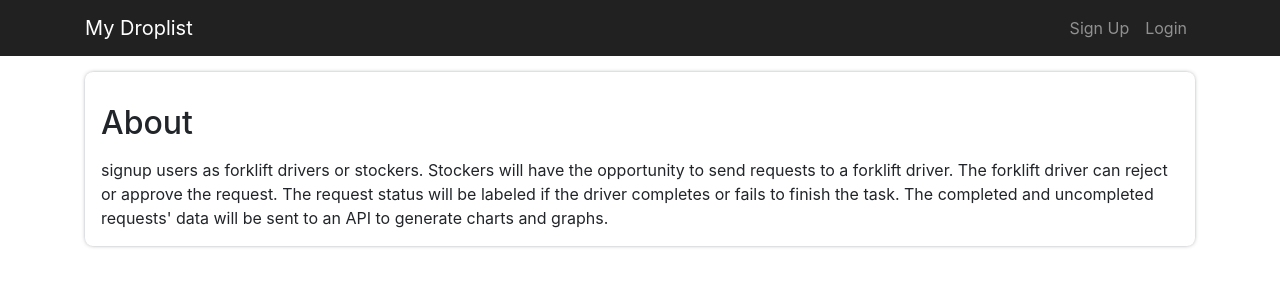
After one commit to treyarte/capstone-one, a Flask app: page /about in a window 1280 px wide. The commit adds this page. Shown: the top 300 px of the page. Run offline with Flask 2, Linux system fonts and the light colour scheme; some libraries are stand-ins or nearby versions.

Commit message:
add js to delete btns and add about page

```diff
--- a/app/home/routes.py
+++ b/app/home/routes.py
@@ -18,3 +18,8 @@ def stats_page():
     """Page where user can create graphs"""
 
     return render_template("statistics-page.html")
+
+@home.route("/about")
+def about_page():
+    """Page explaining the purpose of the app"""
+    return render_template("about.html")
--- /dev/null
+++ b/app/home/templates/about.html
@@ -0,0 +1,12 @@
+{%extends "base.html"%}{%block title%}| About{%endblock%} {%block content%}
+<div class="container">
+  <div class="custom-container">
+    <h2 class="custom-header">About</h2>
+    signup users as forklift drivers or stockers. Stockers will have the
+    opportunity to send requests to a forklift driver. The forklift driver can
+    reject or approve the request. The request status will be labeled if the
+    driver completes or fails to finish the task. The completed and uncompleted
+    requests' data will be sent to an API to generate charts and graphs.
+    {%endblock%}
+  </div>
+</div>
--- a/app/home/templates/base.html
+++ b/app/home/templates/base.html
@@ -93,6 +93,7 @@
     ></script>
     <script src="https://unpkg.com/axios/dist/axios.js"></script>
     <script src="{{ url_for('static', filename='statistics.js') }}"></script>
+    <script src="{{ url_for('static', filename='droplist_item.js') }}"></script>
     <script src="{{ url_for('static', filename='droplist.js') }}"></script>
     <script src="{{ url_for('static', filename='app.js') }}"></script>
   </body>
--- a/app/home/templates/form.html
+++ b/app/home/templates/form.html
@@ -1,4 +1,6 @@
 {{form.hidden_tag()}} {%for field in form if field.widget.input_type !=
 "hidden"%} {%for error in field.errors%}
-<span class="text-danger">{{error}}</span>
+<div>
+  <span class="text-danger">{{error}}</span>
+</div>
 {%endfor%}{{field.label}}{{field(class_="form-control")}} {%endfor%}
--- /dev/null
+++ b/app/static/droplist_item.js
@@ -0,0 +1,28 @@
+$delete_item_btn = $('.delete-item-btn');
+
+async function delete_item(e) {
+  e.preventDefault();
+  const item = e.target.parentNode.closest('.item');
+  const droplist_id = item.dataset.droplist_id;
+  const item_id = item.dataset.item_id;
+
+  if ($(item).siblings().length === 1) {
+    $location = $(item).siblings('.location');
+    $location.parent().remove();
+  }
+  try {
+    if ($(item).siblings().length === 1) {
+      $location = $(item).siblings('.location');
+      $location.parent().remove();
+    } else {
+      $(item).remove();
+    }
+    const resp = await axios.post(
+      `${BASE_URL}/droplists/${droplist_id}/items/${item_id}/delete`
+    );
+  } catch (error) {
+    console.error(error);
+  }
+}
+
+$delete_item_btn.on('click', delete_item);
--- a/app/users/routes.py
+++ b/app/users/routes.py
@@ -22,8 +22,6 @@ users_route = Blueprint("users", __name__, template_folder="templates")
 def signUp():
     """Signs a user up to the system"""
     form = SignUpForm()
-
-    form.user_role.choices = db.session.query(Role.id, Role.role).all()
 
     if form.validate_on_submit():
         try:
```
Also changed, not shown: app/droplists/templates/droplist_show.html (+9 -3 lines), tests/test_utils.py (+18 -1 lines).
